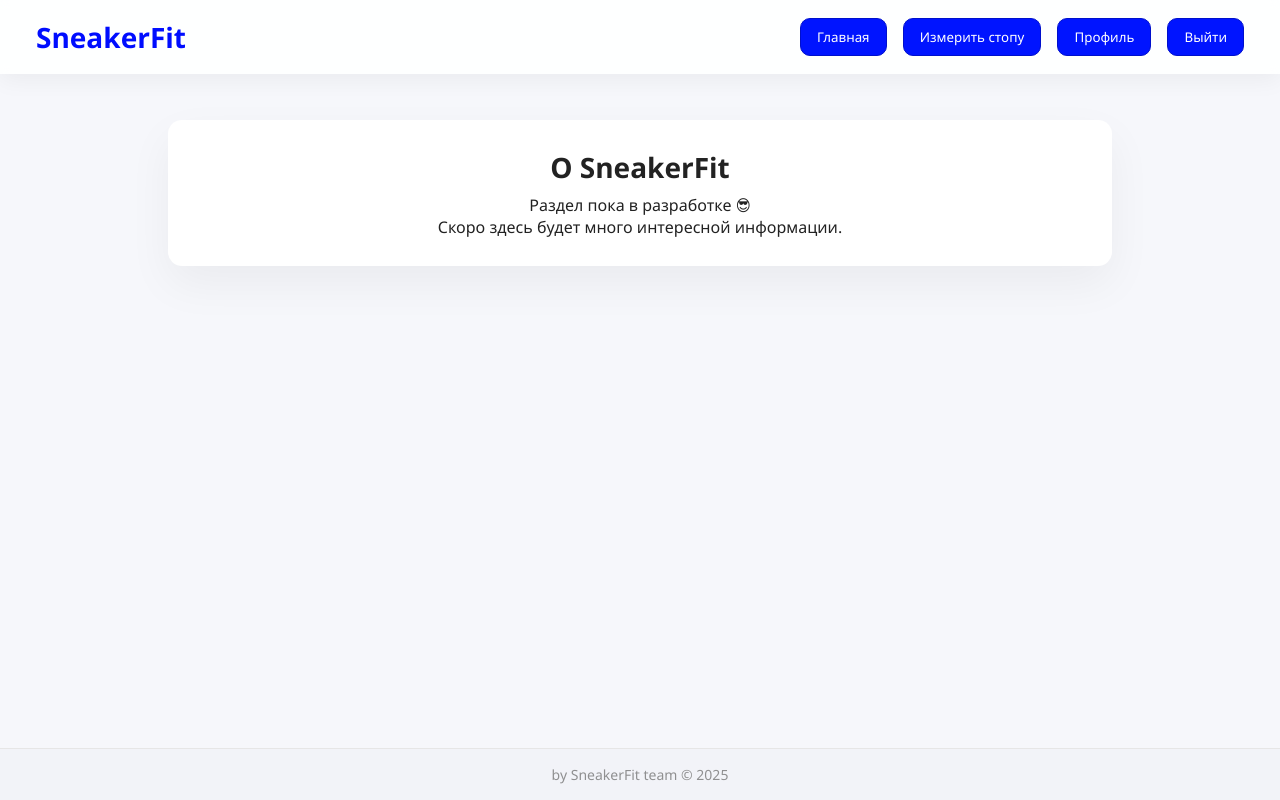
After one commit to Lishankov/SneakerFit, a Flask app: page /about in a window 1280 px wide. The commit adds this page. Run offline with Flask 3, Linux system fonts and the light colour scheme.

Commit message:
add about.html

```diff
--- a/SneakerFit/app.py
+++ b/SneakerFit/app.py
@@ -12,10 +12,6 @@ USERS_FILE = 'users.txt'
 AVATARS_DIR = os.path.join('static', 'avatars')
 ALLOWED_EXT = {'png', 'jpg', 'jpeg', 'gif'}
 
-
-# -------------------------
-# Utilities: users handling
-# -------------------------
 def ensure_storage():
     if not os.path.exists(USERS_FILE):
         with open(USERS_FILE, 'w', encoding='utf-8') as f:
@@ -36,7 +32,6 @@ def load_users():
     with open(USERS_FILE, 'r', encoding='utf-8') as f:
         for line in f:
             parts = line.rstrip('\n').split(' | ')
-            # Ensure at least 12 fields (pad if older lines)
             while len(parts) < 12:
                 parts.append('')
             users.append(parts)
@@ -78,16 +73,15 @@ def get_user_by_email(email):
 
 def save_user(user_data):
     users = load_users()
-    # append with placeholders for measurement/avatar/about
     users.append([
         user_data.get('username', ''),
         user_data.get('email', ''),
         user_data.get('password', ''),
         user_data.get('registration_date', ''),
         user_data.get('registration_type', 'form'),
-        '', '', '', '', '',  # 5..9 measurement fields
-        '',  # avatar (index 10)
-        ''   # about (index 11)
+        '', '', '', '', '',
+        '',
+        ''
     ])
     save_users(users)
     return True
@@ -109,25 +103,18 @@ def update_user_measurements(email, data):
 
 
 def update_user_profile(email, about=None, avatar_path=None):
-    """
-    If avatar_path provided: set path and delete previous avatar file (if exists and inside avatars dir).
-    """
     users = load_users()
     for u in users:
         if u[1] == email:
-            # avatar deletion: if new avatar uploaded, remove old file
             old_avatar = u[10]
             if avatar_path:
-                # remove old avatar file if exists and path is inside avatars dir
                 if old_avatar:
-                    old_path = os.path.join(old_avatar.replace('/', os.sep))  # convert to path
-                    # old_path may be like static/avatars/xxx.png
+                    old_path = os.path.join(old_avatar.replace('/', os.sep))
                     if os.path.exists(old_path) and os.path.commonpath([os.path.abspath(old_path), os.path.abspath(AVATARS_DIR)]) == os.path.abspath(AVATARS_DIR):
                         try:
                             os.remove(old_path)
                         except Exception:
                             pass
-                # set new avatar path (web path)
                 u[10] = avatar_path
             if about is not None:
                 u[11] = about
@@ -140,7 +127,6 @@ def setup():
 setup()
 
 
-
 @app.route('/')
 def first():
     return render_template('first_page.html')
@@ -148,7 +134,6 @@ def first():
 
 @app.route('/loggin')
 def index():
-    # login/register page
     if session.get('user_logged_in'):
         return redirect('/welcome')
     return render_template('register.html')
@@ -156,7 +141,6 @@ def index():
 
 @app.route('/quick_login')
 def quick_login():
-    # demo quick login (creates demo user if not exists)
     demo_email = 'demo@example.com'
     if not user_exists(demo_email):
         save_user({
@@ -251,13 +235,11 @@ def profile():
 
 @app.route('/profile_update', methods=['POST'])
 def profile_update():
-    # update about text and optionally avatar upload
     if not session.get('user_logged_in'):
         return redirect('/loggin')
     email = session.get('user_email')
     about = request.form.get('about', '').strip()
 
-    # handle avatar file
     file = request.files.get('avatar')
     avatar_web_path = None
     if file and file.filename:
@@ -267,14 +249,12 @@ def profile_update():
             return "Неподдерживаемый формат изображения", 400
 
         ensure_storage()
-        # generate unique filename
         unique = datetime.datetime.now().strftime('%Y%m%d%H%M%S%f')
         new_name = f"{session.get('user_email').split('@')[0]}_{unique}.{ext}"
         save_path = os.path.join(AVATARS_DIR, new_name)
         file.save(save_path)
         avatar_web_path = os.path.join('static', 'avatars', new_name).replace('\\', '/')
 
-    # update
     update_user_profile(email, about=about if about != '' else '', avatar_path=avatar_web_path)
     return redirect('/profile')
 
@@ -286,17 +266,14 @@ def nickname_update():
     new_name = request.form.get('new_nickname', '').strip()
     email = session.get('user_email')
 
-    # проверки
     if len(new_name) < 3:
         return "Имя слишком короткое"
 
     users = load_users()
-    # проверка уникальности
     for u in users:
         if u[0] == new_name:
             return "Такой ник уже существует"
 
-    # обновление
     for u in users:
         if u[1] == email:
             u[0] = new_name
@@ -331,16 +308,12 @@ def measure():
     return render_template('measure.html')
 
 
-# -------------------------
-# Admin-ish: view users (keeps previous simple table)
-# -------------------------
 @app.route('/users')
 def view_users():
     if not os.path.exists(USERS_FILE):
         return "Пользователей пока нет"
 
     users = load_users()
-    # generate simple html table
     html = """
     <!doctype html><html><head><meta charset="utf-8"><title>Users</title></head><body>
     <h1>Пользователи</h1>
@@ -355,6 +328,10 @@ def view_users():
     html += "</table><br><a href='/'>← На главную</a></body></html>"
     return html
 
+@app.route("/about")
+def about():
+    return render_template("about.html")
+
 
 if __name__ == '__main__':
     ensure_storage()
--- a/SneakerFit/static/style.css
+++ b/SneakerFit/static/style.css
@@ -1,9 +1,7 @@
-/* ========== Базовые общие стили ========== */
 * { margin:0; padding:0; box-sizing:border-box; font-family: 'Segoe UI', Tahoma, Geneva, Verdana, sans-serif; }
 html,body { height:100%; }
 body { min-height:100vh; background: #f6f7fb; color:#222; }
 
-/* Topbar */
 .topbar {
   width:100%; position:fixed; top:0; left:0; display:flex; justify-content:space-between; align-items:center;
   padding:18px 36px; background: rgba(255,255,255,0.9); backdrop-filter: blur(4px); box-shadow:0 6px 22px rgba(13,13,25,0.05);
@@ -11,7 +9,6 @@ body { min-height:100vh; background: #f6f7fb; color:#222; }
 }
 .logo { font-size:28px; color:#000DFF; font-weight:700; }
 
-/* menu buttons */
 .menu button {
     margin-left:12px;
     padding:9px 16px;
@@ -28,23 +25,19 @@ body { min-height:100vh; background: #f6f7fb; color:#222; }
     box-shadow:0 10px 24px rgba(0,0,0,0.12);
 }
 
-/* ========== Hero / First page ========== */
 .hero { margin-top:120px; display:flex; gap:32px; justify-content:space-between; align-items:center; padding:48px; max-width:1200px; margin-left:auto; margin-right:auto; }
 .text-block { width:60%; animation: fadeIn 0.6s ease; }
 .text-block h1 { font-size:40px; margin-bottom:14px; line-height:1.05; }
 .text-block p { color:#556; font-size:18px; margin-bottom:20px; }
 .actions .primary { background:#0014ff; color:#fff; padding:14px 18px; border-radius:12px; border:none; cursor:pointer; box-shadow:0 6px 18px rgba(13,13,255,0.08); }
 
-/* foot preview */
 .preview-block { width:35%; display:flex; justify-content:center; }
 .foot-view { width:320px; height:320px; background:#fff; border-radius:14px; display:flex; justify-content:center; align-items:center; box-shadow:0 12px 40px rgba(13,13,25,0.06); animation: fadeUp 0.7s ease; }
 
-/* ========== Forms / cards ========= */
 .container { width:100%; max-width:980px; margin:120px auto 60px; padding:0 18px; }
 .card { background:white; border-radius:14px; padding:28px; box-shadow: 0 18px 45px rgba(13,13,25,0.05); }
 h1 { font-size:28px; margin-bottom:8px; }
 
-/* Form elements */
 .form-group { margin-bottom:14px; text-align:left; }
 label { display:block; font-weight:600; margin-bottom:8px; color:#333; }
 input[type="text"], input[type="email"], input[type="password"], input[type="number"], textarea, select {
@@ -52,7 +45,6 @@ input[type="text"], input[type="email"], input[type="password"], input[type="num
 }
 input:focus, textarea:focus, select:focus { outline:none; box-shadow:0 10px 30px rgba(66,133,244,0.06); border-color:#4285f4; }
 
-/* Buttons */
 .btn { display:inline-block; padding:12px 18px; border-radius:10px; text-decoration:none; text-align:center; cursor:pointer; border:none; }
 .btn-primary {
     background: linear-gradient(135deg,#0014ff,#0010aa);
@@ -81,15 +73,12 @@ input:focus, textarea:focus, select:focus { outline:none; box-shadow:0 10px 30px
     color:white;
 }
 
-/* spinner */
 .spinner { width:18px; height:18px; border:2px solid #fff; border-top-color:transparent; border-radius:50%; animation:spin 1s linear infinite; display:inline-block; vertical-align:middle; }
 
-/* divider */
 .divider { display:flex; align-items:center; margin:20px 0; }
 .divider::before, .divider::after { content:''; flex:1; height:1px; background:#eee; }
 .divider span { padding:0 12px; color:#888; background:white; }
 
-/* ========== Profile ========== */
 .profile-page { padding:36px; margin-top:88px; max-width:1400px; margin-left:auto; margin-right:auto; }
 .profile-grid { display:grid; grid-template-columns: 320px 1fr; gap:28px; align-items:start; }
 .profile-card { background:white; border-radius:14px; padding:20px; box-shadow:0 12px 30px rgba(9,9,25,0.05); text-align:center; min-height:300px; animation: fadeRight 0.5s ease; }
@@ -97,13 +86,11 @@ input:focus, textarea:focus, select:focus { outline:none; box-shadow:0 10px 30px
 .avatar-wrap { width:180px; height:180px; margin:10px auto 12px; border-radius:50%; overflow:hidden; background:#f0f2f5; display:flex; align-items:center; justify-content:center; }
 .avatar-wrap img { width:100%; height:100%; object-fit:cover; display:block; }
 
-/* fake file input */
 .fake-file { display:inline-block; padding:10px 14px; border-radius:10px; background:#f7f8fb; border:1px dashed #ddd; cursor:pointer; margin-top:10px; }
 .fake-file input { display:none; }
 
 .registered { color:#666; font-size:13px; margin-top:14px; }
 
-/* profile main panel */
 .profile-main { background:white; border-radius:14px; padding:20px; box-shadow:0 12px 30px rgba(9,9,25,0.05); animation: fadeLeft 0.5s ease; }
 .about textarea { width:100%; resize:vertical; padding:12px; border-radius:10px; border:1px solid #e8e8e8; font-size:15px; }
 
@@ -113,7 +100,6 @@ input:focus, textarea:focus, select:focus { outline:none; box-shadow:0 10px 30px
 .rec-card { background:#f7f8fb; padding:14px; border-radius:10px; width:200px; display:flex; flex-direction:column; gap:10px; align-items:center; transition:all .2s; }
 .rec-card:hover { transform:translateY(-4px); box-shadow:0 14px 32px rgba(0,0,0,0.08); }
 
-/* small screens */
 @media (max-width:900px) {
   .profile-grid { grid-template-columns: 1fr; }
   .hero { flex-direction:column; gap:20px; padding:24px; }
@@ -122,7 +108,6 @@ input:focus, textarea:focus, select:focus { outline:none; box-shadow:0 10px 30px
   .container { margin-top:220px; }
 }
 
-/* ========== Animations ========== */
 @keyframes fadeIn { from { opacity:0; transform: translateY(8px);} to { opacity:1; transform: translateY(0);} }
 @keyframes fadeUp { from { opacity:0; transform: translateY(20px);} to { opacity:1; transform: translateY(0);} }
 @keyframes fadeDown { from { opacity:0; transform: translateY(-14px);} to { opacity:1; transform: translateY(0);} }
@@ -130,9 +115,42 @@ input:focus, textarea:focus, select:focus { outline:none; box-shadow:0 10px 30px
 @keyframes fadeRight { from { opacity:0; transform: translateX(14px);} to { opacity:1; transform: translateX(0);} }
 @keyframes spin { from { transform: rotate(0);} to { transform: rotate(360deg);} }
 
-/* generic hover */
 .btn:hover {
     transform: translateY(-3px);
     transition: all .20s ease;
     box-shadow:0 12px 27px rgba(0,0,0,0.08);
 }
+
+.global-footer {
+    width: 100%;
+    text-align: center;
+    padding: 16px;
+    font-size: 14px;
+    color: #777;
+    background: #f2f3f8;
+    margin-top: 60px;
+    animation: fadeUp 0.4s ease;
+    border-top: 1px solid #e6e6e6;
+}
+
+.global-footer p {
+    opacity: 0.8;
+}
+
+html, body {
+    height: 100%;
+}
+
+body {
+    display: flex;
+    flex-direction: column;
+    min-height: 100vh;
+}
+
+
+footer {
+    margin-top: auto;
+}
+.main-content {
+    flex: 1;
+}
--- /dev/null
+++ b/SneakerFit/templates/about.html
@@ -0,0 +1,32 @@
+<!DOCTYPE html>
+<html lang="ru">
+<head>
+    <meta charset="UTF-8">
+    <title>О нас — SneakerFit</title>
+    <link rel="stylesheet" href="{{ url_for('static', filename='style.css') }}">
+</head>
+<body>
+<div class="main-content">
+<div class="topbar">
+    <div class="logo">SneakerFit</div>
+    <div class="menu">
+        <a href="/"><button>Главная</button></a>
+        <a href="/measure"><button>Измерить стопу</button></a>
+        <a href="/profile"><button>Профиль</button></a>
+        <a href="/logout"><button>Выйти</button></a>
+    </div>
+</div>
+
+<div class="container">
+    <div class="card" style="text-align:center; animation: fadeIn 0.4s;">
+        <h1>О SneakerFit</h1>
+        <p>Раздел пока в разработке 😎</p>
+        <p>Скоро здесь будет много интересной информации.</p>
+    </div>
+</div>
+</div>
+<footer class="global-footer">
+    <p>by SneakerFit team © 2025</p>
+</footer>
+</body>
+</html>
--- a/SneakerFit/templates/first_page.html
+++ b/SneakerFit/templates/first_page.html
@@ -7,11 +7,13 @@
     <link rel="stylesheet" href="{{ url_for('static', filename='style.css') }}">
 </head>
 <body>
+<div class="main-content">
     <header class="topbar">
         <div class="logo">SneakerFit</div>
         <nav class="menu">
             <button class="measure-btn" onclick="window.location.href='{{ url_for('measure') }}'">Измерить стопу</button>
             <button class="profile-btn" onclick="window.location.href='{{ url_for('profile') }}'">Профиль</button>
+            <a href="/about"><button>О нас</button></a>
         </nav>
     </header>
 
@@ -28,5 +30,9 @@
             <div class="foot-view">3D-модель стопы</div>
         </section>
     </main>
+</div>
+<footer class="global-footer">
+    <p>by SneakerFit team © 2025</p>
+</footer>
 </body>
 </html>
--- a/SneakerFit/templates/welcome.html
+++ b/SneakerFit/templates/welcome.html
@@ -7,6 +7,7 @@
     <link rel="stylesheet" href="{{ url_for('static', filename='style.css') }}">
 </head>
 <body>
+<div class="main-content">
     <div class="container">
         <div class="card welcome-card">
             <div class="welcome-header">
@@ -52,5 +53,9 @@
             </div>
         </div>
     </div>
+</div>
+<footer class="global-footer">
+    <p>by SneakerFit team © 2025</p>
+</footer>
 </body>
 </html>
```
Also changed, not shown: SneakerFit/templates/measure.html (+6 -1 lines), SneakerFit/templates/profile.html (+6 -1 lines), SneakerFit/templates/register.html (+5 -8 lines).
